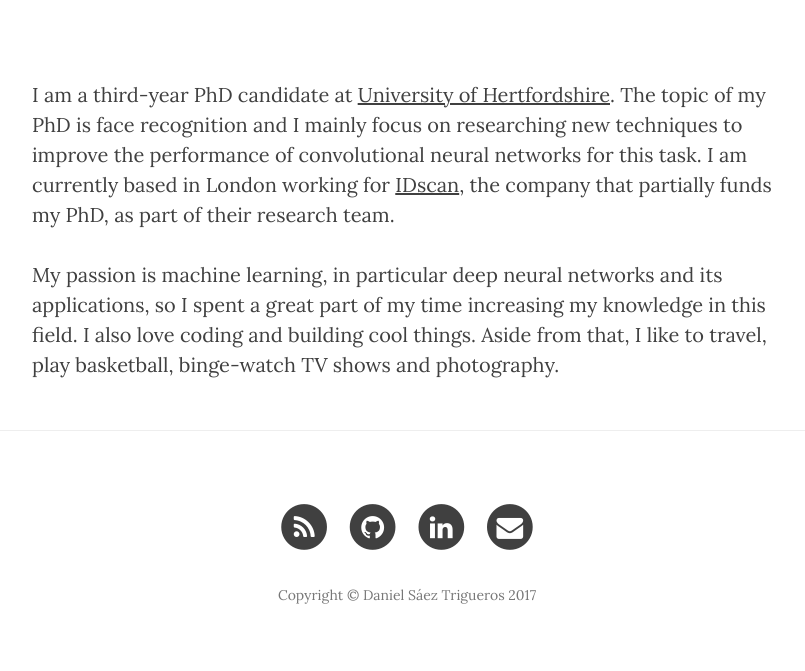
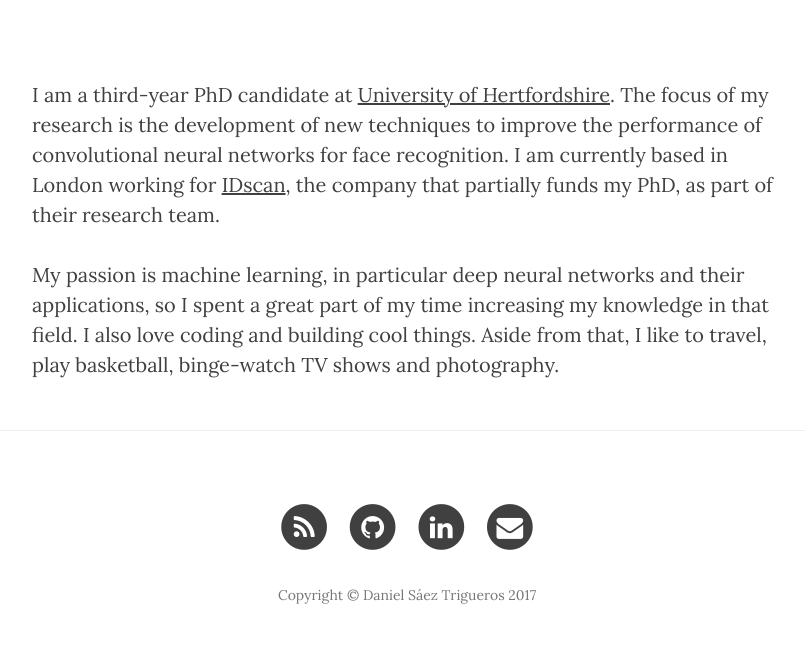
Before and after one commit to d4nst/d4nst.github.io, a Jekyll site: the page built from about.md, in a window 1280 px wide. Shown: the part 448-1119 px from the top of the page, without its empty margins (233-1038 px from the left). Built offline with Jekyll 4.4.1, drawn with Linux system fonts in a browser that asks for light colours; nearby versions of some CDN libraries.

Commit message:
Update about page

```diff
--- a/about.md
+++ b/about.md
@@ -4,6 +4,6 @@ title: "About"
 description: "This is what I do."
 ---
 
-I am a third-year PhD candidate at [University of Hertfordshire](http://www.herts.ac.uk/). The topic of my PhD is face recognition and I mainly focus on researching new techniques to improve the performance of convolutional neural networks for this task. I am currently based in London working for [IDscan](https://www.idscan.com/), the company that partially funds my PhD, as part of their research team.
+I am a third-year PhD candidate at [University of Hertfordshire](http://www.herts.ac.uk/). The focus of my research is the development of new techniques to improve the performance of convolutional neural networks for face recognition. I am currently based in London working for [IDscan](https://www.idscan.com/), the company that partially funds my PhD, as part of their research team.
 
-My passion is machine learning, in particular deep neural networks and its applications, so I spent a great part of my time increasing my knowledge in this field. I also love coding and building cool things. Aside from that, I like to travel, play basketball, binge-watch TV shows and photography.
+My passion is machine learning, in particular deep neural networks and their applications, so I spent a great part of my time increasing my knowledge in that field. I also love coding and building cool things. Aside from that, I like to travel, play basketball, binge-watch TV shows and photography.
```
